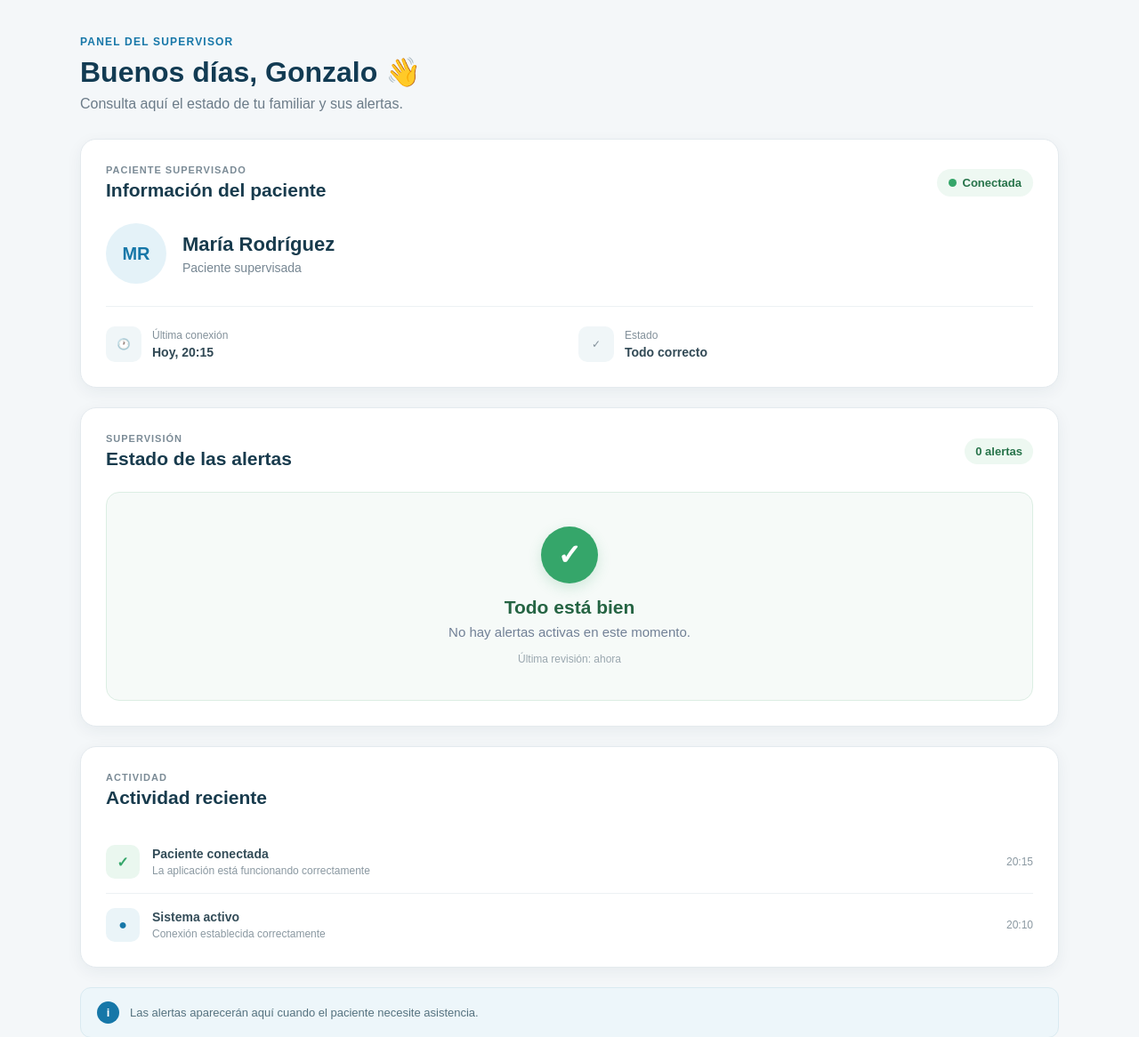
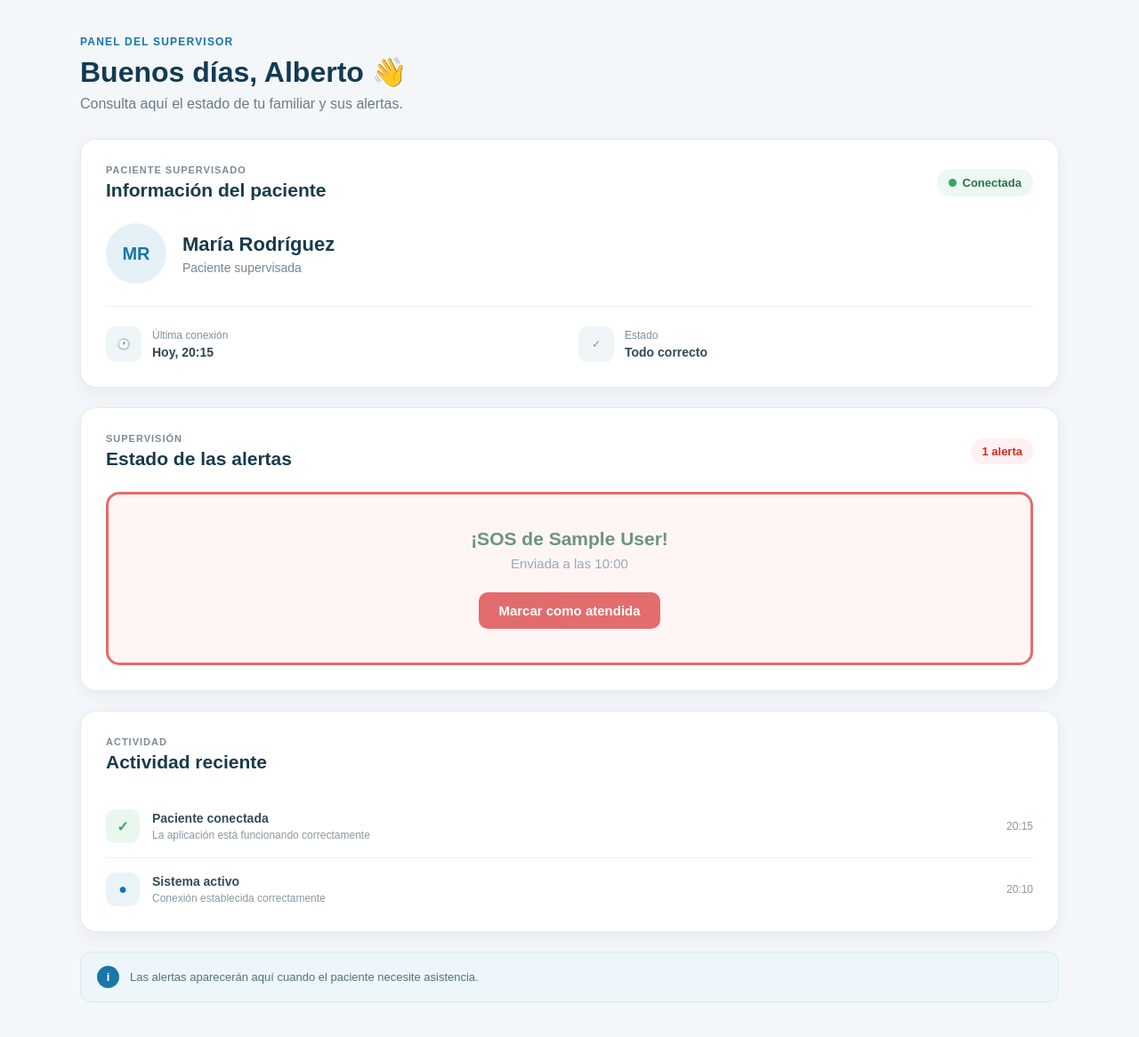
Before and after one commit to acueva03/PROYECTO-APP-SALUD, a Flask app: page /supervisor in a window 1280 px wide. Shown: the part 85-1251 px from the top of the page at 89% size. Run offline with Flask 3, Linux system fonts and the light colour scheme; tables that the repository leaves empty hold one stand-in row (values such as "Sample post").

Commit message:
conexion alerta y usuarios bases de datos

```diff
--- a/backend/app.py
+++ b/backend/app.py
@@ -1,10 +1,8 @@
 from flask import Flask, render_template, request, jsonify
+from models import db, User, Alarm, HealthMetric, AlertSOS, MedicalProfile
 
 # Inicializamos la aplicación Flask
 app = Flask(__name__)
-
-from flask import Flask, jsonify, request
-from models import db, User, Alarm, HealthMetric, AlertSOS
 
 # Configuración de SQLite (creará el archivo app_salud.db localmente)
 app.config['SQLALCHEMY_DATABASE_URI'] = 'sqlite:///app_salud.db'
@@ -72,11 +70,69 @@ def supervisor():
 
 @app.route('/alerta', methods=['POST'])
 def recibir_alerta():
-    # Imprime la alerta en la consola de Visual Studio Code al presionar el botón SOS
-    print("ALERTA RECIBIDA")
+    data = request.get_json(silent=True) or {}
+    user_id = data.get('user_id', 1)   # provisional hasta que haya login
+    alerta = AlertSOS(user_id=user_id)
+    db.session.add(alerta)
+    db.session.commit()
+    print("ALERTA RECIBIDA", alerta.id)
+    return jsonify({"status": "ok", "alerta_id": alerta.id}), 200
 
-    # Responde al cliente (JavaScript de Andrés) confirmando que la alerta llegó
-    return jsonify({"status": "ok", "mensaje": "Alerta recibida correctamente"}), 200
+# Vincular un supervisor con un dependiente
+@app.route('/api/vinculos', methods=['POST'])
+def vincular():
+    data = request.get_json()
+    supervisor = db.session.get(User, data.get('supervisor_id'))
+    dependiente = db.session.get(User, data.get('dependiente_id'))
+    if not supervisor or not dependiente:
+        return jsonify({'error': 'Usuario no encontrado'}), 404
+    if dependiente not in supervisor.dependientes:
+        supervisor.dependientes.append(dependiente)
+        db.session.commit()
+    return jsonify({'mensaje': 'Vínculo creado'}), 201
+
+
+# Guardar o actualizar la ficha médica de un usuario
+@app.route('/api/usuarios/<int:user_id>/ficha-medica', methods=['PUT'])
+def guardar_ficha(user_id):
+    usuario = db.session.get(User, user_id)
+    if not usuario:
+        return jsonify({'error': 'Usuario no encontrado'}), 404
+    data = request.get_json()
+    ficha = usuario.ficha_medica or MedicalProfile(user_id=user_id)
+    for campo in ('grupo_sanguineo', 'alergias', 'enfermedades_cronicas', 'medicacion',
+                  'contacto_emergencia_nombre', 'contacto_emergencia_telefono'):
+        if campo in data:
+            setattr(ficha, campo, data[campo])
+    db.session.add(ficha)
+    db.session.commit()
+    return jsonify({'mensaje': 'Ficha médica guardada'}), 200
+
+
+# Alertas activas de los dependientes de un supervisor (para el panel)
+@app.route('/api/supervisores/<int:supervisor_id>/alertas', methods=['GET'])
+def alertas_activas(supervisor_id):
+    supervisor = db.session.get(User, supervisor_id)
+    if not supervisor:
+        return jsonify({'error': 'Usuario no encontrado'}), 404
+    resultado = []
+    for dep in supervisor.dependientes:
+        for a in dep.alertas_sos:
+            if a.estado == 'ACTIVA':
+                resultado.append({'alerta_id': a.id, 'dependiente': dep.nombre,
+                                  'fecha_hora': a.fecha_hora.isoformat()})
+    return jsonify(resultado)
+
+
+# Marcar una alerta como atendida
+@app.route('/api/alertas/<int:alerta_id>/atender', methods=['POST'])
+def atender_alerta(alerta_id):
+    alerta = db.session.get(AlertSOS, alerta_id)
+    if not alerta:
+        return jsonify({'error': 'Alerta no encontrada'}), 404
+    alerta.estado = 'ATENDIDA'
+    db.session.commit()
+    return jsonify({'mensaje': 'Alerta atendida'}), 200
 
 if __name__ == '__main__':
     # Arrancamos el servidor en modo desarrollo
--- a/backend/static/supervisor.css
+++ b/backend/static/supervisor.css
@@ -734,3 +734,24 @@ align-items: flex-start;
 }
 
 }
+
+.btn-atender {
+    margin-top: 12px;
+    padding: 12px 22px;
+    background-color: #d62828;
+    color: #ffffff;
+    border: none;
+    border-radius: 10px;
+    font-size: 15px;
+    font-weight: bold;
+    cursor: pointer;
+}
+
+.btn-atender:hover {
+    background-color: #a71919;
+}
+
+.contador-alertas.con-alertas {
+    background-color: #fff1f1;
+    color: #d62828;
+}
--- /dev/null
+++ b/backend/static/supervisor.js
@@ -0,0 +1,62 @@
+const SUPERVISOR_ID = 1;  // provisional hasta que haya login
+const INTERVALO_MS = 3000;
+
+const bloque = document.querySelector('.estado-alertas');
+const contador = document.querySelector('.contador-alertas');
+const htmlTodoBien = bloque.innerHTML;  // guardamos el estado "todo bien" original
+let ultimoEstado = '';
+
+function crearTarjetaAlerta(alerta) {
+    const div = document.createElement('div');
+
+    const titulo = document.createElement('h3');
+    titulo.textContent = '¡SOS de ' + alerta.dependiente + '!';
+
+    const hora = document.createElement('p');
+    hora.textContent = 'Enviada a las ' + new Date(alerta.fecha_hora)
+        .toLocaleTimeString('es-ES', { hour: '2-digit', minute: '2-digit' });
+
+    const boton = document.createElement('button');
+    boton.textContent = 'Marcar como atendida';
+    boton.className = 'btn-atender';
+    boton.addEventListener('click', () => atenderAlerta(alerta.alerta_id));
+
+    div.append(titulo, hora, boton);
+    return div;
+}
+
+function mostrarAlertas(alertas) {
+    if (alertas.length === 0) {
+        bloque.className = 'estado-alertas';
+        bloque.innerHTML = htmlTodoBien;
+        contador.textContent = '0 alertas';
+        contador.classList.remove('con-alertas');
+        return;
+    }
+    bloque.className = 'estado-alertas alerta-activa';
+    bloque.replaceChildren(...alertas.map(crearTarjetaAlerta));
+    contador.textContent = alertas.length + (alertas.length === 1 ? ' alerta' : ' alertas');
+    contador.classList.add('con-alertas');
+}
+
+async function consultarAlertas() {
+    try {
+        const respuesta = await fetch('/api/supervisores/' + SUPERVISOR_ID + '/alertas');
+        const alertas = await respuesta.json();
+        const estadoNuevo = JSON.stringify(alertas);
+        if (estadoNuevo !== ultimoEstado) {   // solo repintamos si algo cambió
+            ultimoEstado = estadoNuevo;
+            mostrarAlertas(alertas);
+        }
+    } catch (error) {
+        console.error('No se pudo consultar las alertas', error);
+    }
+}
+
+async function atenderAlerta(id) {
+    await fetch('/api/alertas/' + id + '/atender', { method: 'POST' });
+    consultarAlertas();
+}
+
+consultarAlertas();
+setInterval(consultarAlertas, INTERVALO_MS);
--- a/backend/templates/supervisor.html
+++ b/backend/templates/supervisor.html
@@ -1,5 +1,7 @@
 <!DOCTYPE html>
 <html lang="es">
+
+<script src="{{ url_for('static', filename='supervisor.js') }}" defer></script>
 
 <head>
 <meta charset="UTF-8">
@@ -45,7 +47,7 @@ Sistema activo
 <div>
 <p class="saludo-pequeno">PANEL DEL SUPERVISOR</p>
 
-<h2>Buenos días, Gonzalo <span>👋</span></h2>
+<h2>Buenos días, Alberto <span>👋</span></h2>
 
 <p>
 Consulta aquí el estado de tu familiar
```
Also changed, not shown: backend/models.py (+38 -7 lines), backend/static/conexion.js (+13 -25 lines), 2 other files.
